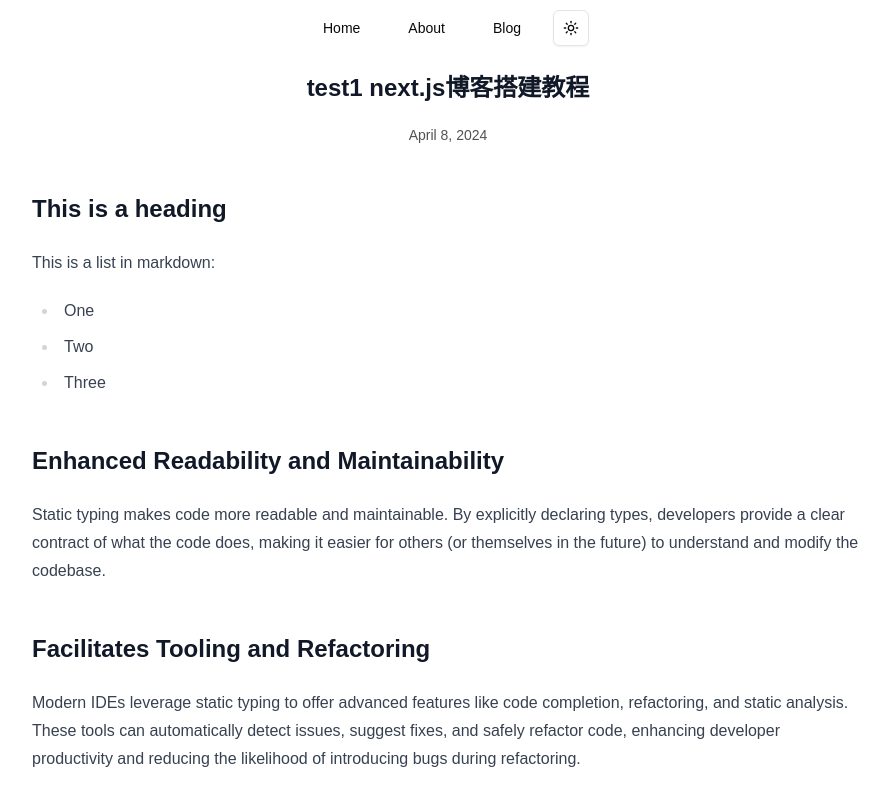
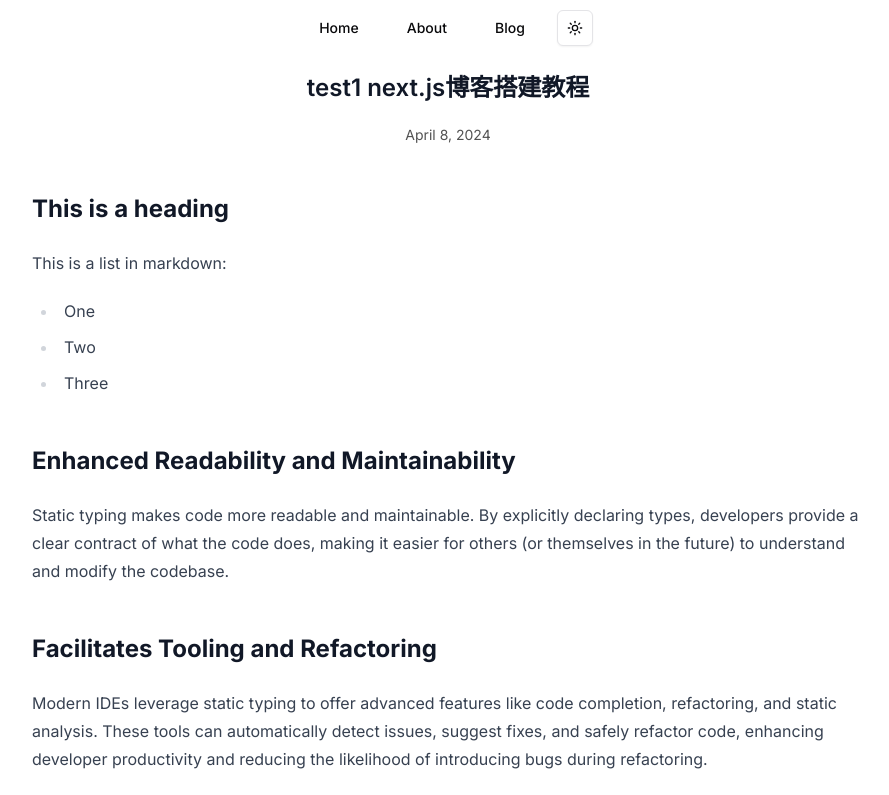
Before and after one commit to dongxuecheng/ethan, a Next.js app: page /blog/page in a window 1280 px wide. Shown: the top 795 px of the page, without its empty margins (192-1081 px from the left). Built offline with nearby package versions, Linux system fonts and the light colour scheme.

Commit message:
Improve project structure and code compliance
---

For more details, open the [Copilot Workspace session](https://copilot-workspace.githubnext.com/dongxuecheng/ethan?shareId=XXXX-XXXX-XXXX-XXXX).

```diff
--- a/app/globals.css
+++ b/app/globals.css
@@ -1,10 +1,6 @@
 @tailwind base;
 @tailwind components;
 @tailwind utilities;
-
-body {
-  font-family: Arial, Helvetica, sans-serif;
-}
 
 @layer utilities {
   .text-balance {
```
Also changed, not shown: app/blog/[slug]/page.tsx (+1 -43 lines), 1 other file (tests, documents, lock files or other folders).
